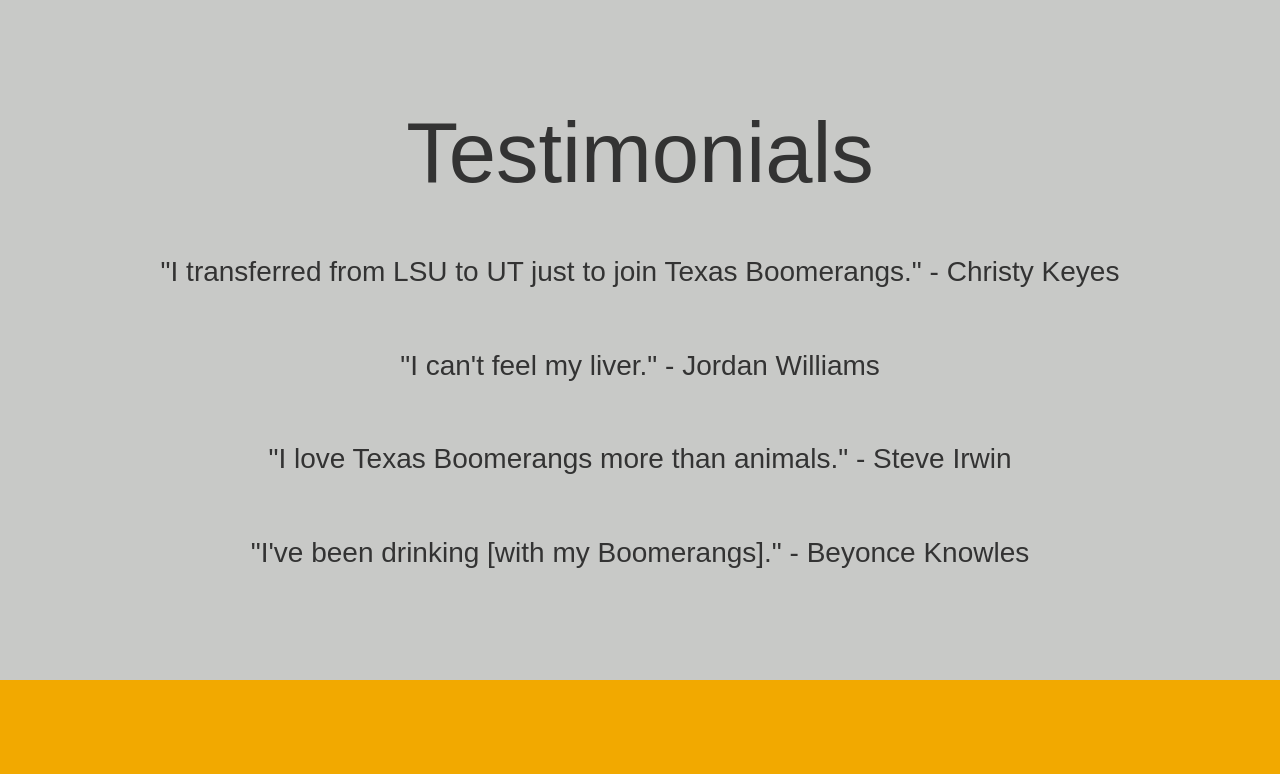
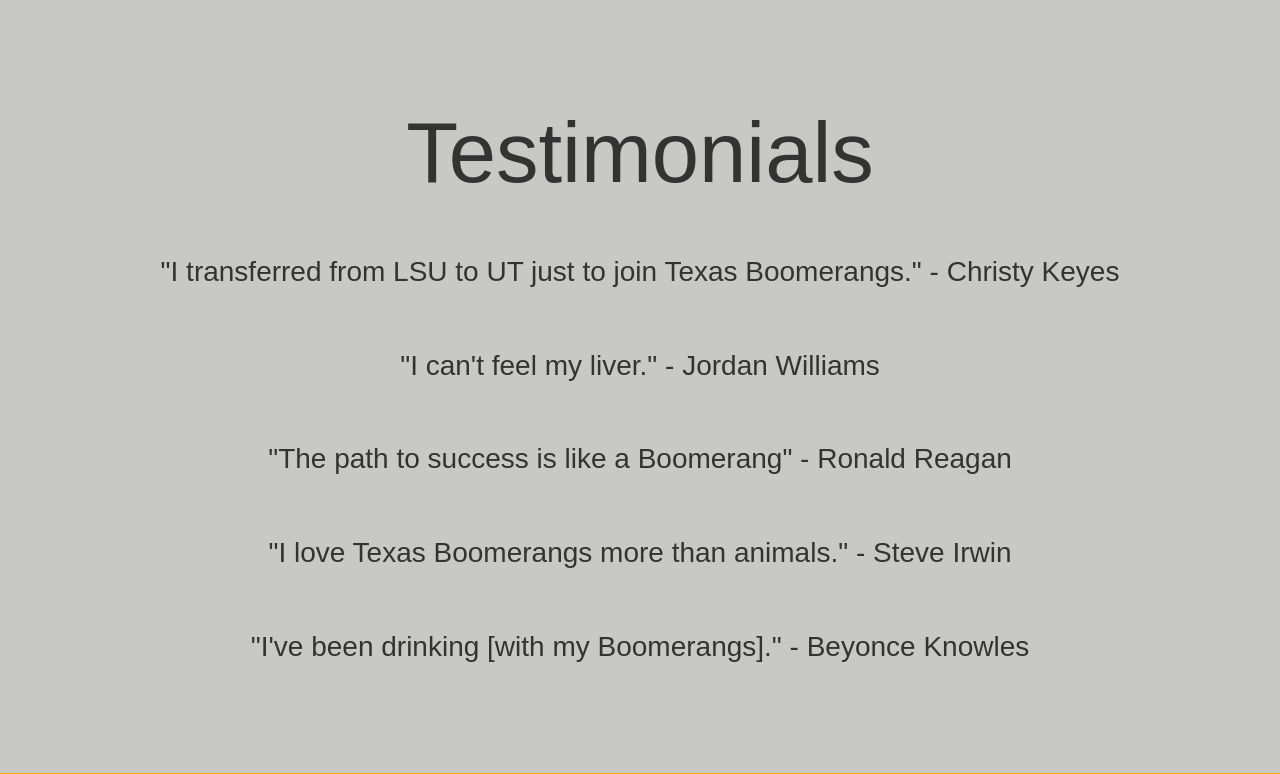
Before and after one commit to ebeweber/texas-boomerangs-website, a Flask app: page / in a window 1280 px wide. Shown: the part 4109-4883 px from the top of the page. Run offline with Flask 2, Linux system fonts and the light colour scheme.

Commit message:
ronald reagan quote

```diff
--- a/templates/index.html
+++ b/templates/index.html
@@ -227,6 +227,8 @@
 
                 <p class="testy">"I can't feel my liver." - Jordan Williams</p>
 
+                <p class="testy">"The path to success is like a Boomerang" - Ronald Reagan</p>
+
                 <p class="testy">"I love Texas Boomerangs more than animals." - Steve Irwin</p>
 
                 <p class="testy">"I've been drinking [with my Boomerangs]." - Beyonce Knowles</p>
```
